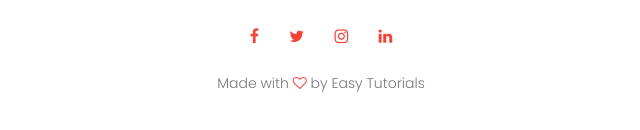
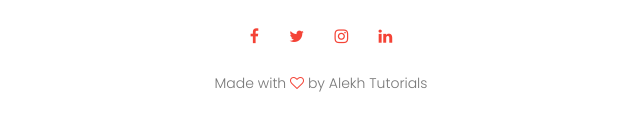
Before and after one commit to alekhbhainsa/university.github.io, a plain HTML site: page contact.html in a window 1280 px wide. Shown: the part 1723-1853 px from the top of the page, 319-959 px from the left. Drawn offline with Linux system fonts and the light colour scheme.

Commit message:
Update contact.html

```diff
--- a/contact.html
+++ b/contact.html
@@ -81,7 +81,7 @@
             <i class="fa fa-instagram" "></i>
             <i class="fa fa-linkedin "></i>
         </div>
-        <p>Made with <i class="fa fa-heart-o" "></i> by Easy Tutorials</p>
+        <p>Made with <i class="fa fa-heart-o" "></i> by Alekh Tutorials</p>
     </section>
 
 
```
